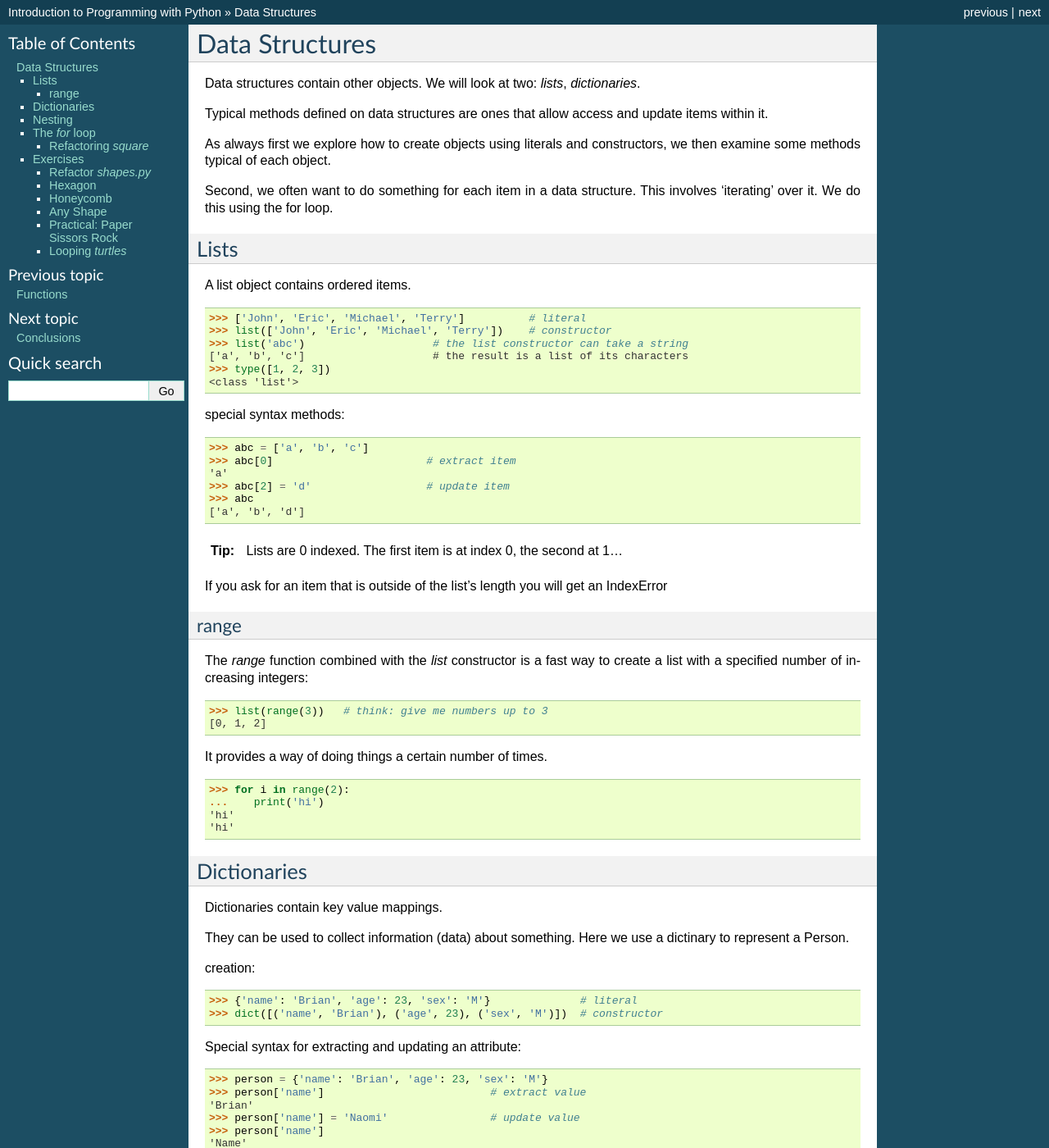
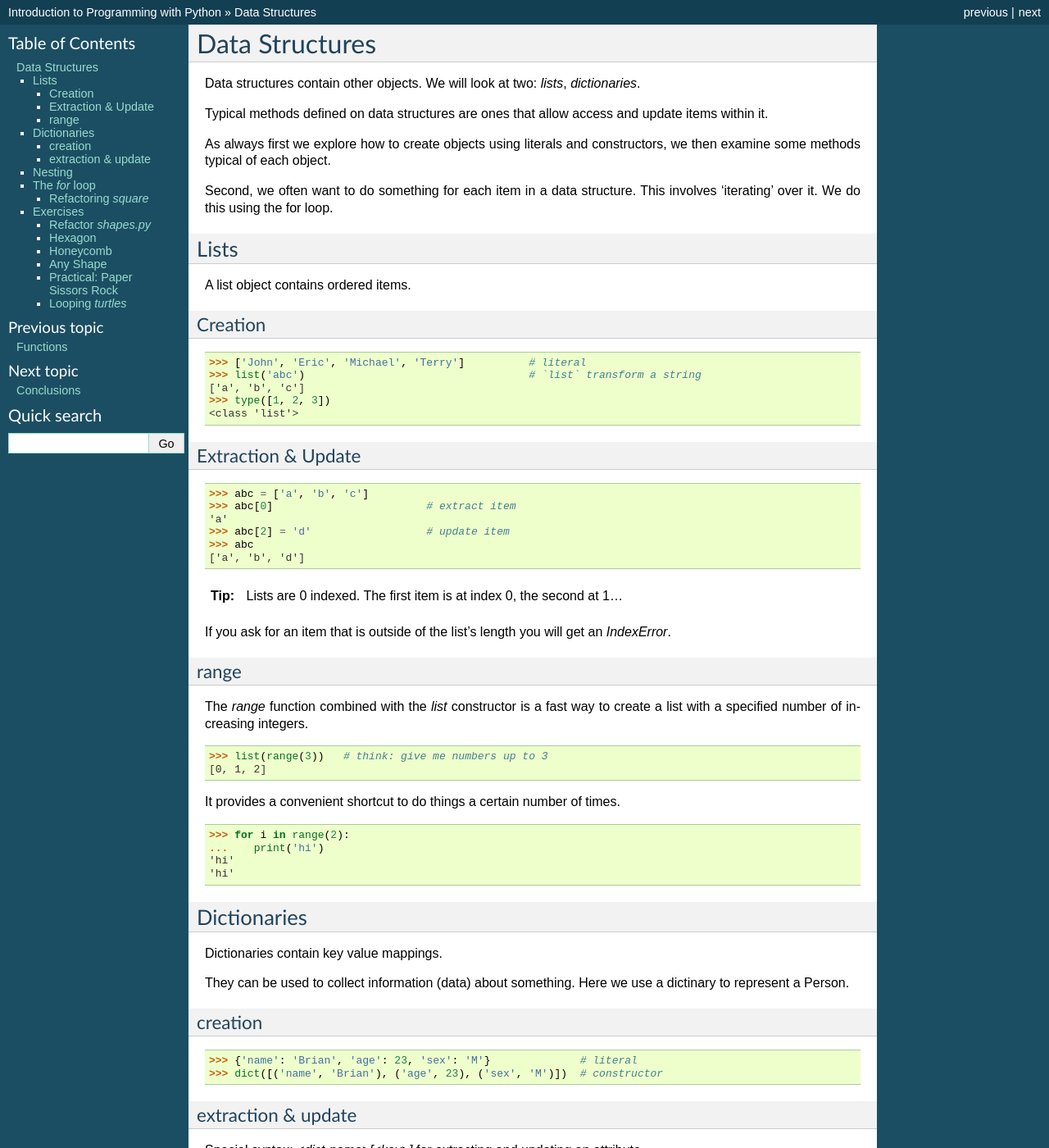
Before and after one commit to gu-lseg/intro-to-programming, a Sphinx documentation site: the page built from source/data_structures.rst, in a window 1280 px wide and 1400 px high. Shown: the whole window at 82% size. Built offline with Sphinx 7.4.7, drawn with Linux system fonts in a browser that asks for light colours; pages that are not in the unit, such as notebooks, are missing from menus; some of the changed text lies outside the part shown.

Commit message:
use directives

```diff
--- a/source/data_structures.rst
+++ b/source/data_structures.rst
@@ -18,16 +18,22 @@
 
 A list object contains ordered items.
 
+Creation
+--------
+
 .. code-block:: python
 
     >>> ['John', 'Eric', 'Michael', 'Terry']          # literal
-    >>> list(['John', 'Eric', 'Michael', 'Terry'])    # constructor
-    >>> list('abc')                    # the list constructor can take a string
-    ['a', 'b', 'c']                    # the result is a list of its characters
+    >>> list('abc')                                   # `list` transform a string
+    ['a', 'b', 'c']
     >>> type([1, 2, 3])
     <class 'list'>
 
-special syntax methods::
+
+Extraction & Update
+-------------------
+
+.. code-block:: python
 
     >>> abc = ['a', 'b', 'c']
     >>> abc[0]                        # extract item
@@ -40,20 +46,24 @@
 .. tip::
     Lists are 0 indexed. The first item is at index 0, the second at 1...
 
-If you ask for an item that is outside of the list's length you will get an IndexError
+If you ask for an item that is outside of the list's length you will get an `IndexError`.
 
 
 range
 -----
 
-The `range` function combined with the `list` constructor is a fast way to create a list with a specified number of increasing integers::
+The `range` function combined with the `list` constructor is a fast way to create a list
+with a specified number of increasing integers.
+
+.. code-block:: python
 
     >>> list(range(3))   # think: give me numbers up to 3
     [0, 1, 2]
 
-It provides a way of doing things a certain number of times.
 
-::
+It provides a convenient shortcut to do things a certain number of times.
+
+.. code-block:: python
 
     >>> for i in range(2):
     ...    print('hi')
@@ -66,15 +76,24 @@
 
 Dictionaries contain key value mappings.
 
-They can be used to collect information (data) about something. Here we use a dictinary to
-represent a Person.
+They can be used to collect information (data) about something.
+Here we use a dictinary to represent a Person.
 
-creation::
+creation
+--------
+
+.. code-block:: python
 
     >>> {'name': 'Brian', 'age': 23, 'sex': 'M'}              # literal
     >>> dict([('name', 'Brian'), ('age', 23), ('sex', 'M')])  # constructor
 
-Special syntax for extracting and updating an attribute::
+
+extraction & update
+-------------------
+
+Special syntax: `<dict-name>[<key>]` for extracting and updating an attribute.
+
+.. code-block:: python
 
     >>> person = {'name': 'Brian', 'age': 23, 'sex': 'M'}
     >>> person['name']                          # extract value
@@ -91,7 +110,9 @@
 
 Data structures can include any type of object including other data structures.
 
-Here is a list of dictionaries::
+Here is a list of dictionaries:
+
+.. code-block:: python
 
     >>> persons = [
             {'name': 'Naomi', 'age': 32, 'sex': 'F', 'status': 'Single'},
@@ -99,11 +120,10 @@
             {'name': 'Brian', 'age': 23, 'sex': 'M', 'status': 'Single'}
         ]
 
+Nested data structures are extremely common.
+
 Think how this could be useful for example to store information about all
 students in a class.
-
-.. tip::
-    Nested data structures are extremely common.
 
 
 The `for` loop
@@ -133,7 +153,7 @@
 
 We refactor `square` combining `range` with a for loop.
 
-::
+.. code-block:: python
 
     def square(side):
         for i in range(4):
@@ -201,7 +221,9 @@
    * ... and so on ...
 4. Exit
 
-You will need to use some randomness::
+You will need to use some randomness:
+
+.. code-block:: python
 
     >>> import random
     >>> random.choice(['a', 'b', 'c'])
@@ -213,7 +235,10 @@
 
 .. image:: /images/turtle-queue.png
 
-`turtle_queue.py`::
+Put the following in a file called `turtle_queue.py` and finish off the
+program.
+
+.. code-block:: python
 
     import turtle
 
```
